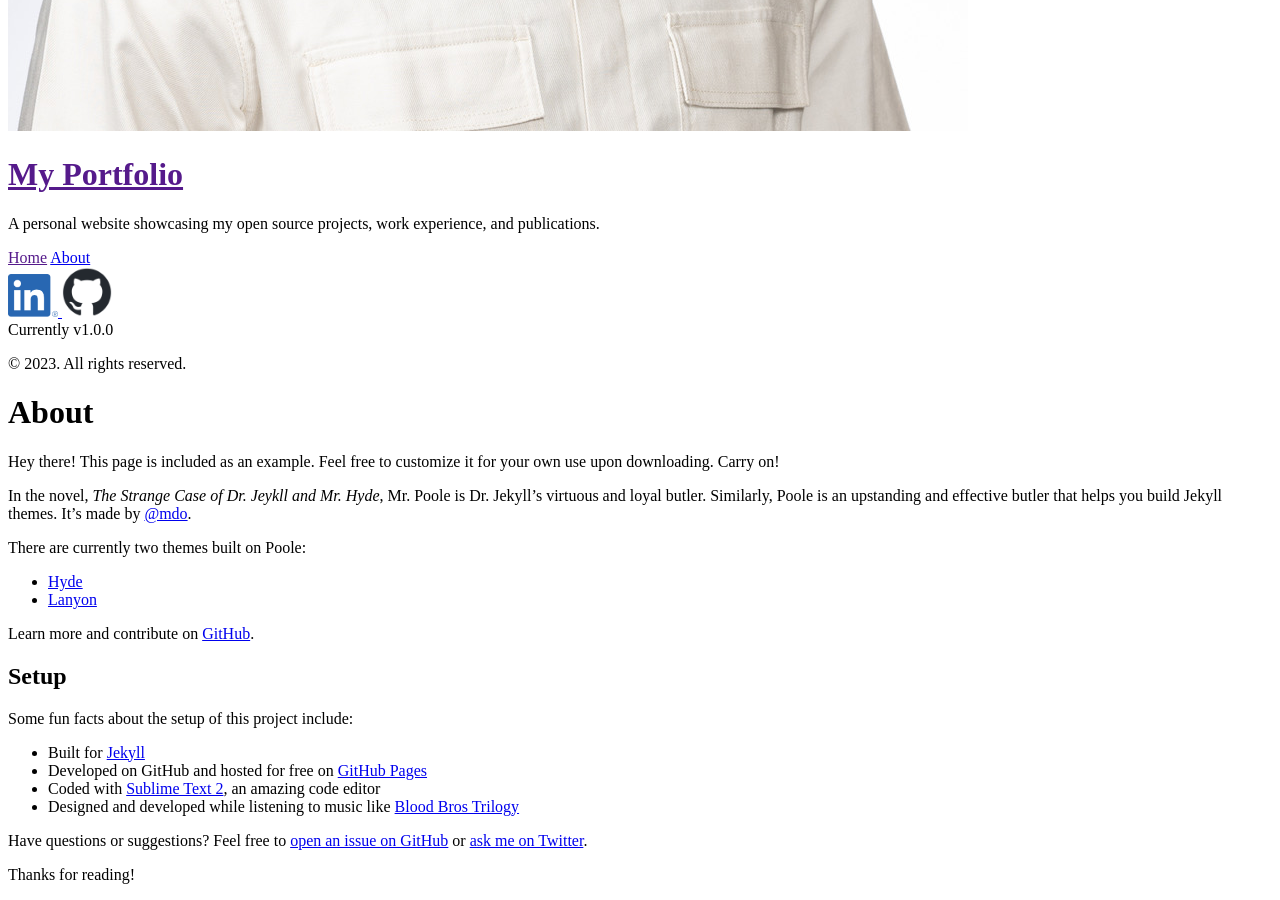
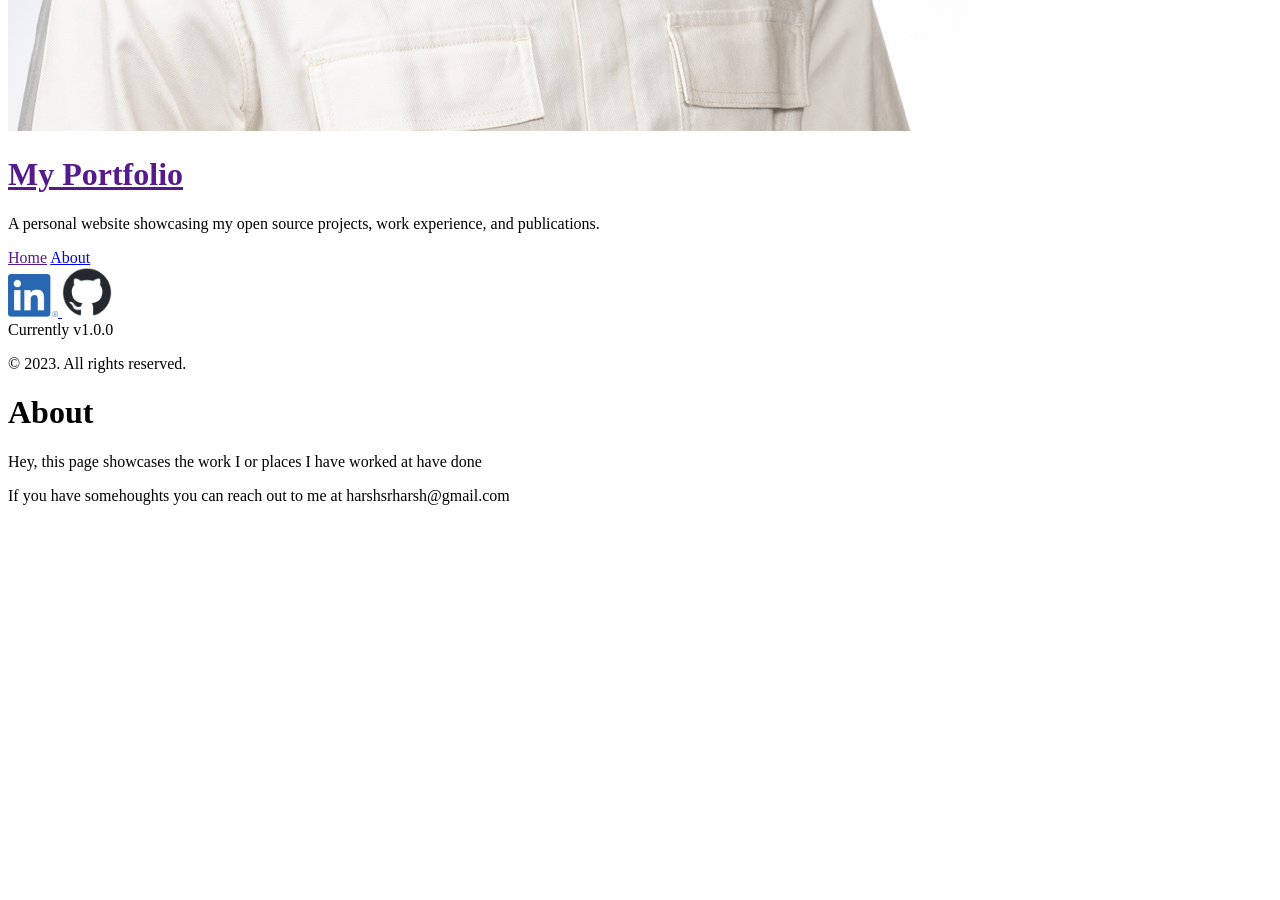
Before and after one commit to 97harsh/97harsh.github.io, a Jekyll site: the page built from about.md, in a window 1280 px wide and 900 px high, scrolled down 837 px. Built offline with Jekyll 4.4.1, drawn with Linux system fonts in a browser that asks for light colours; Markdown is read by kramdown in place of the engine named in the settings; after the commit the page ends 1358 px from its top, so only the background shows below that.

Commit message:
changes in about file

```diff
--- a/about.md
+++ b/about.md
@@ -4,27 +4,7 @@ title: About
 ---
 
 <p class="message">
-  Hey there! This page is included as an example. Feel free to customize it for your own use upon downloading. Carry on!
+  Hey, this page showcases the work I or places I have worked at have done
 </p>
 
-In the novel, *The Strange Case of Dr. Jeykll and Mr. Hyde*, Mr. Poole is Dr. Jekyll's virtuous and loyal butler. Similarly, Poole is an upstanding and effective butler that helps you build Jekyll themes. It's made by [@mdo](https://twitter.com/mdo).
-
-There are currently two themes built on Poole:
-
-* [Hyde](http://hyde.getpoole.com)
-* [Lanyon](http://lanyon.getpoole.com)
-
-Learn more and contribute on [GitHub](https://github.com/poole).
-
-## Setup
-
-Some fun facts about the setup of this project include:
-
-* Built for [Jekyll](http://jekyllrb.com)
-* Developed on GitHub and hosted for free on [GitHub Pages](https://pages.github.com)
-* Coded with [Sublime Text 2](http://sublimetext.com), an amazing code editor
-* Designed and developed while listening to music like [Blood Bros Trilogy](https://soundcloud.com/maddecent/sets/blood-bros-series)
-
-Have questions or suggestions? Feel free to [open an issue on GitHub](https://github.com/poole/issues/new) or [ask me on Twitter](https://twitter.com/mdo).
-
-Thanks for reading!
+If you have somehoughts you can reach out to me at harshsrharsh@gmail.com
```
